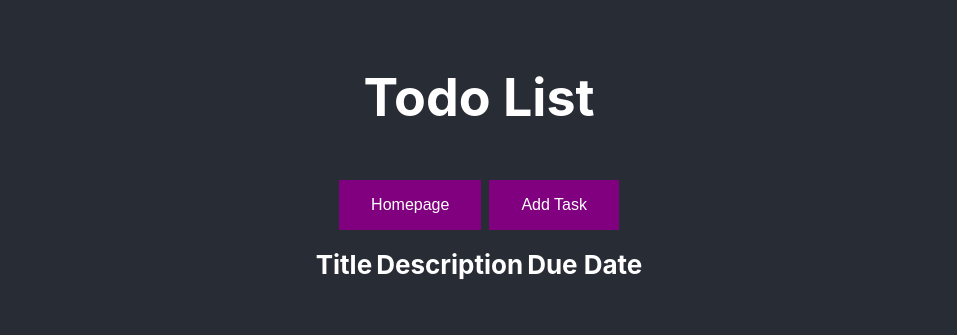
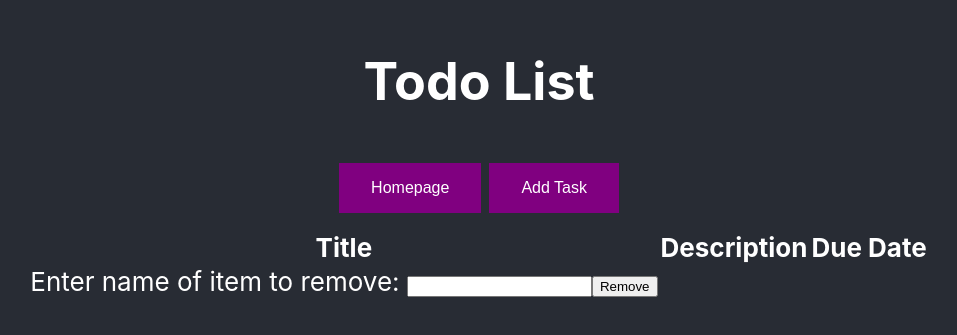
Before and after one commit to jyoonbcit/ToDoList, a React (Create React App) app in the folder todolist/: page /overview in a window 1280 px wide. Shown: the part 243-578 px from the top of the page, without its empty margins (161-1118 px from the left). Built offline with nearby package versions, Linux system fonts and the light colour scheme; the HTML template or start-up script is replaced by a standard one.

Commit message:
Add removal function

```diff
--- a/todolist/src/pages/overview.jsx
+++ b/todolist/src/pages/overview.jsx
@@ -3,6 +3,11 @@ import './overview.css';
 
 const Overview = () => {
     const items = Object.entries(localStorage);
+
+    function removeItem() {
+        var item = document.getElementById('removeItem').value;
+        localStorage.removeItem(item);
+    }
 
     return (
         <table>
@@ -17,13 +22,19 @@ const Overview = () => {
                 {items.map(([key, value]) => {
                     const { title, description, dueDate } = JSON.parse(value);
                     return (
-                        <tr key={key}>
-                            <td>{title}</td>
-                            <td>{description}</td>
-                            <td>{dueDate}</td>
-                        </tr>
+                        <>
+                            <tr key={key}>
+                                <td>{title}</td>
+                                <td>{description}</td>
+                                <td>{dueDate}</td>
+                            </tr>
+                        </>
                     );
                 })}
+
+                <label for='removeItem'> Enter name of item to remove: </label>
+                <input type='text' name='removeItem' id='removeItem'></input>
+                <button id='submitRemove' onClick={removeItem}> Remove </button>
             </tbody>
         </table>
     );
```
